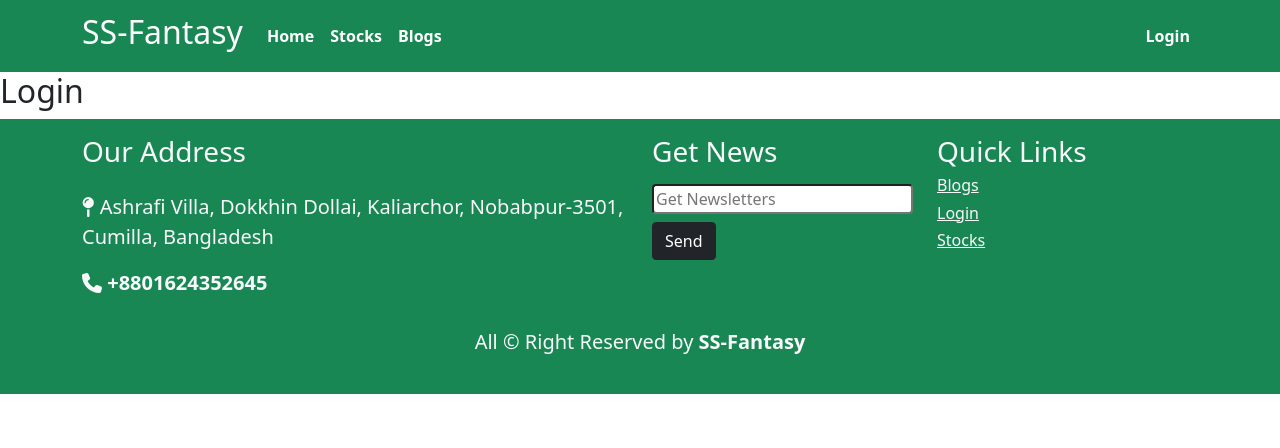
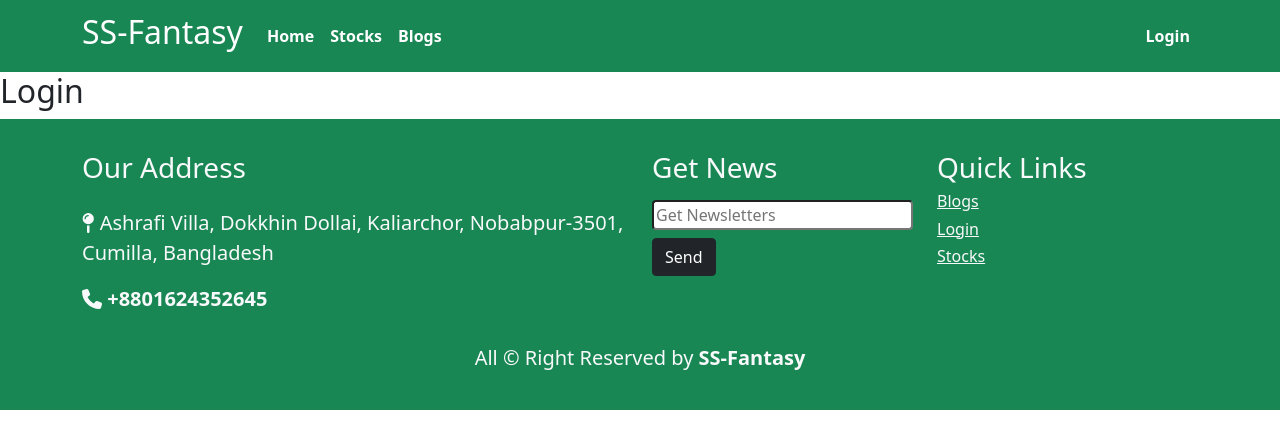
Before and after one commit to hexaalif/ss-warehouse-client-side, a React (Create React App) app: page /login in a window 1280 px wide. Shown: the top 448 px of the page. Built offline with nearby package versions, Linux system fonts and the light colour scheme.

Commit message:
footer added

```diff
--- a/src/Components/Pages/Shared/Footer/Footer.js
+++ b/src/Components/Pages/Shared/Footer/Footer.js
@@ -9,19 +9,19 @@ const Footer = () => {
             <div className="container">
                 <div className="row">
                     <div className="col-md-6">
-                        <h3>Our Address</h3>
+                        <h3  className='mt-3'>Our Address</h3>
                         <p className='fs-5 mt-4'><FontAwesomeIcon icon={faMapPin}/> Ashrafi Villa, Dokkhin Dollai, Kaliarchor, Nobabpur-3501, Cumilla, Bangladesh</p>
                         <p className='fs-5'><FontAwesomeIcon icon={faPhone}/> <b>+8801624352645</b></p>
                     </div>
                     <div className="col-md-3">
-                        <h3>Get News</h3>
+                        <h3 className='mt-3'>Get News</h3>
                         <div className='mt-3'>
                             <input type="email" name="email" id="" placeholder='Get Newsletters' className='rounded w-100'/>
                             <button className='btn btn-dark mt-2'>Send</button>
                         </div>
                     </div>
                     <div className="col-md-3">
-                        <h3>Quick Links</h3>
+                        <h3 className='mt-3'>Quick Links</h3>
                         <h6><Link className='text-light' to="/blogs">Blogs</Link></h6>
                         <h6><Link className='text-light' to="/login">Login</Link></h6>
                         <h6><Link className='text-light' to="/stocks">Stocks</Link></h6>
```
